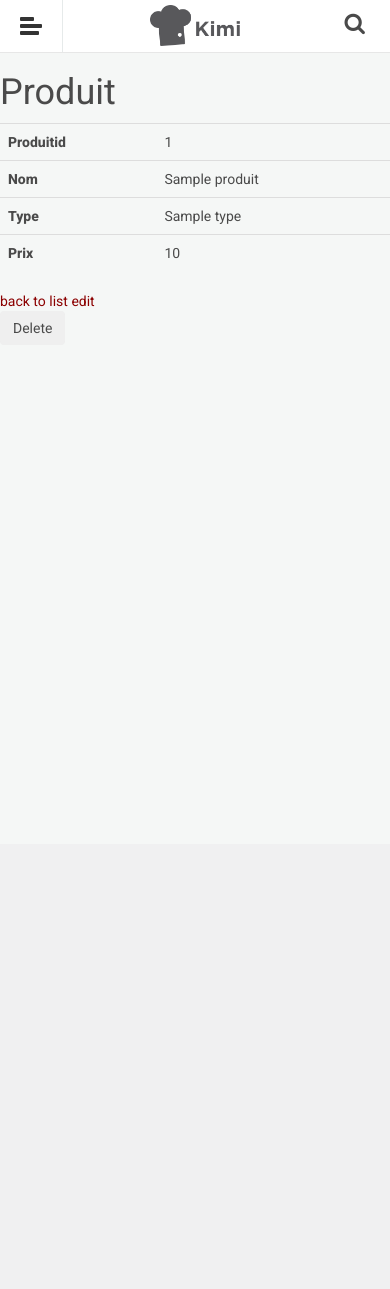
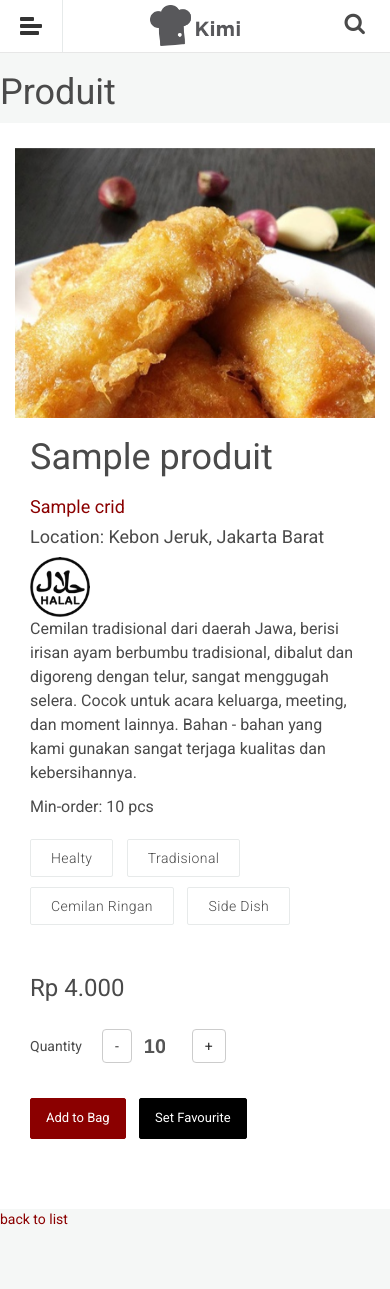
Before and after one commit to MedAymenChakroun/Wakalni-web, a Symfony app: template templates/produit/show.html.twig in a window 390 px wide. Before the commit the page ends 334 px from the top, so only its background shows below. Run offline with Twig, Linux system fonts and the light colour scheme; the template is opened without the code that fills it: most values are stand-ins (such as "Sample title", 1, 10 or a date in 2020); some libraries are stand-ins or nearby versions; grey boxes are pictures that could not be loaded.

Commit message:
produit/offre: page produit

```diff
--- a/templates/produit/index.html.twig
+++ b/templates/produit/index.html.twig
@@ -57,6 +57,8 @@
 
 						<div class="col-sm-6 col-xs-6">
 							<button onclick="#location.href='shoppingCart.html'" class="btn default-userProductList-CardList-button pull-right" role="button" style="margin-top: 20px !important">test add button</button>
+							                <a href="{{ path('app_produit_show', {'produitid': produit.produitid}) }}">show</a>
+
 						</div>
 					</div>
 				</div>
--- a/templates/produit/show.html.twig
+++ b/templates/produit/show.html.twig
@@ -3,7 +3,7 @@
 {% block body %}
     <h1>Produit</h1>
 
-    <table class="table">
+    {# <table class="table">
         <tbody>
             <tr>
                 <th>Produitid</th>
@@ -22,11 +22,120 @@
                 <td>{{ produit.prix }}</td>
             </tr>
         </tbody>
-    </table>
+    </table> #}
+<div class="container" style="background: white; padding-bottom: 50px;">
+    <div class="col-md-6">
+        <!--carousel-->
+        <div id="main_area">
+            <!-- Slider -->
+            <div class="row" style="margin-top: 25px;">
+
+                <div class="col-sm-9 less-padding">
+                    <div class="col-xs-12 less-padding" id="slider">
+                        <!-- Top part of the slider -->
+                        <div class="row">
+                            <div class="col-sm-12" id="carousel-bounding-box">
+                                <div class="carousel slide" id="myCarousel">
+                                    <!-- Carousel items -->
+                                    <div class="carousel-inner">
+                                        <div class="item next left" data-slide-number="0">
+                                            <img src="images/sosisSolo_carousel.jpg">
+                                        </div>
+
+                                        <div class="item active left" data-slide-number="1">
+                                            <img src="images/sosisSolo_carousel_2.jpg">
+                                        </div>
+
+                                    </div>
+                                    <!-- Carousel nav -->
+                                    <a class="left carousel-control" href="#myCarousel" role="button" data-slide="prev">
+                                        <span class="glyphicon glyphicon-chevron-left"></span>
+                                    </a>
+                                    <a class="right carousel-control" href="#myCarousel" role="button" data-slide="next">
+                                        <span class="glyphicon glyphicon-chevron-right"></span>
+                                    </a>
+                                </div>
+                            </div>
+                        </div>
+                    </div>
+                </div>
+                <!--/Slider-->
+
+                <div class="col-sm-3" id="slider-thumbs">
+                    <a class="thumbnail" id="carousel-selector-0">
+                        <img src="images/sosisSolo_carousel.jpg">
+                    </a>
+
+                    <a class="thumbnail" id="carousel-selector-1">
+                        <img src="images/sosisSolo_carousel_2.jpg">
+                    </a>
+
+                </div>
+            </div>
+
+        </div>
+        <!--carousel ends-->
+    </div>
+
+    <div class="col-md-6" style="position: relative;">
+        <div class="bookmarked" style="display: none;"><img src="images/bookmarked.png" width="86"> </div>
+        <h1>{{ produit.nom }}</h1>
+
+
+
+        <div class="row">
+            <div class="col-md-10">
+                <a href="channelDetail.html" class="text-secondary"><h4>{{ produit.crid.nom }}</h4></a>
+                <h4>Location: Kebon Jeruk, Jakarta Barat</h4>
+            </div>
+            <div class="col-md-2"><img src="images/halal.png" width="60"> </div>
+        </div>
+
+
+        <p class="product-description">Cemilan tradisional dari daerah Jawa, berisi irisan ayam berbumbu tradisional, dibalut dan digoreng dengan telur, sangat menggugah selera. Cocok untuk acara keluarga, meeting, dan moment lainnya. Bahan - bahan yang kami gunakan sangat terjaga kualitas dan kebersihannya.</p>
+        <p class="product-description">Min-order: 10 pcs</p>
+
+        <div class="product-detail-tag-container">
+            <button class="btn outline-white-button">Healty</button>
+            <button class="btn outline-white-button">Tradisional</button>
+            <button class="btn outline-white-button">Cemilan Ringan</button>
+            <button class="btn outline-white-button">Side Dish</button>
+        </div>
+
+        <div class="clearfix"></div>
+
+        <div class="row">
+            <div class="col-md-6">
+                <h3>Rp 4.000</h3>
+            </div>
+            <div class="col-md-6" style="padding-top: 18px;">
+                <p class="pull-left" style="line-height: 35px; margin-right: 20px;">Quantity</p>
+                <form class="form-inline product-detail-form">
+                    <div class="form-group pull-left"><button class="btn btn-default">-</button></div>
+                    <div class="form-group pull-left">
+                        <input type="number" class="form-control number-input" id="" placeholder="10" style="width: 60px; border: none; font-weight: bold; font-size: 20px;">
+                    </div>
+                    <div class="form-group"><button class="btn btn-default">+</button></div>
+                </form>
+            </div>
+        </div>
+
+        <div class="product-detail-action-button-container">
+            <button onclick="location.href='shoppingCart.html'" class="btn button-add-to-bag" style="margin-right: 10px;">Add to Bag</button>
+            <button class="btn btn-default button-black button-learn-more" id="bookmarkButton">Set Favourite</button>
+            <button class="btn btn-default button-black button-learn-more" id="deleteBookmarkButton" style="display: none;">Delete Favourite</button>
+        </div>
+
+
+    </div>
+</div>
+
+
+
 
     <a href="{{ path('app_produit_index') }}">back to list</a>
 
-    <a href="{{ path('app_produit_edit', {'produitid': produit.produitid}) }}">edit</a>
+    {# <a href="{{ path('app_produit_edit', {'produitid': produit.produitid}) }}">edit</a> #}
 
-    {{ include('produit/_delete_form.html.twig') }}
+    {# {{ include('produit/_delete_form.html.twig') }} #}
 {% endblock %}
```
Also changed, not shown: src/Controller/ProduitController.php (+30 -1 lines).
